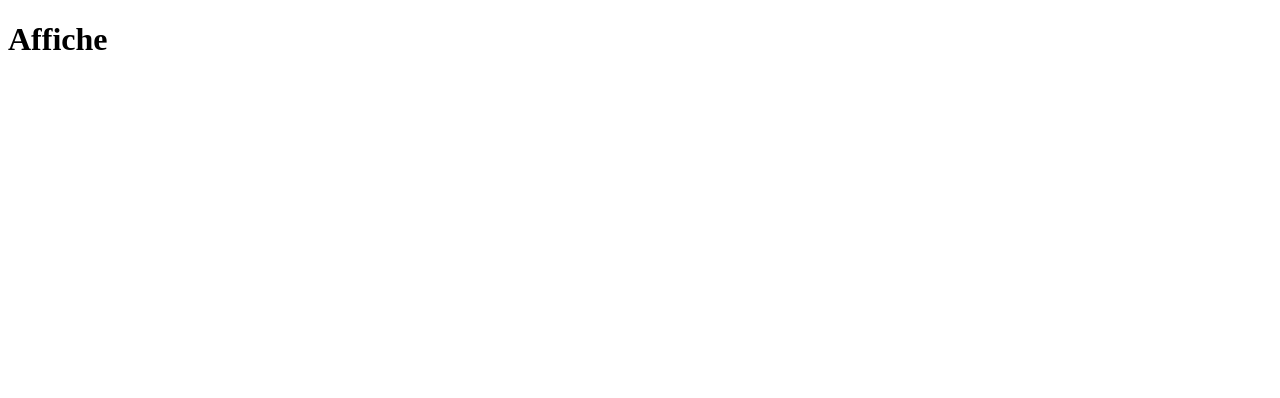
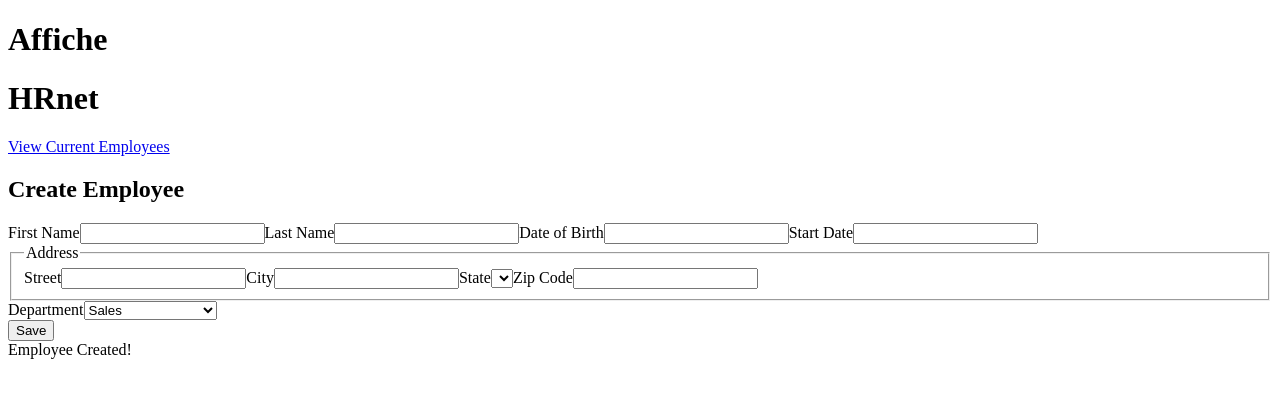
Before and after one commit to HutchAlpha/OpenClassRoom-Projet14-Wealth-Health, a React (Vite) app in the folder Front/: page / in a window 1280 px wide. Shown: the top 398 px of the page. Built offline with nearby package versions, Linux system fonts and the light colour scheme.

Commit message:
Ajout du texte de base de View qui doit être transformé en scss

```diff
--- /dev/null
+++ b/Front/src/View.jsx
@@ -0,0 +1,60 @@
+
+import './scss/_View.scss'
+
+export default function View() {
+    return (
+    <>
+
+        <div class="title">
+            <h1>HRnet</h1>
+        </div>
+        <div class="container">
+            <a href="#">View Current Employees</a>
+            <h2>Create Employee</h2>
+            <form action="#" id="create-employee">
+                <label for="first-name">First Name</label>
+                <input type="text" id="first-name" />
+
+                <label for="last-name">Last Name</label>
+                <input type="text" id="last-name" />
+
+                <label for="date-of-birth">Date of Birth</label>
+                <input id="date-of-birth" type="text" />
+
+                <label for="start-date">Start Date</label>
+                <input id="start-date" type="text" />
+
+                <fieldset class="address">
+                    <legend>Address</legend>
+
+                    <label for="street">Street</label>
+                    <input id="street" type="text" />
+
+                    <label for="city">City</label>
+                    <input id="city" type="text" />
+
+                    <label for="state">State</label>
+                    <select name="state" id="state"></select>
+
+                    <label for="zip-code">Zip Code</label>
+                    <input id="zip-code" type="number" />
+                </fieldset>
+
+                <label for="department">Department</label>
+                <select name="department" id="department">
+                    <option>Sales</option>
+                    <option>Marketing</option>
+                    <option>Engineering</option>
+                    <option>Human Resources</option>
+                    <option>Legal</option>
+                </select>
+            </form>
+
+            <button onclick="saveEmployee()">Save</button>
+    </div>
+
+    <div id="confirmation" class="modal">Employee Created!</div>
+
+    </>
+    )
+}
--- a/Front/src/main.jsx
+++ b/Front/src/main.jsx
@@ -1,9 +1,11 @@
 import { StrictMode } from 'react'
 import { createRoot } from 'react-dom/client'
 import App from './App.jsx'
+import View from './View.jsx'
 
 createRoot(document.getElementById('root')).render(
   <StrictMode>
     <App />
+    <View />
   </StrictMode>,
 )
--- a/Front/src/scss/App.scss
+++ b/Front/src/scss/App.scss
@@ -0,0 +1 @@
+@use "./_View";
```
Also changed, not shown: Front/src/scss/_View.scss (added).
